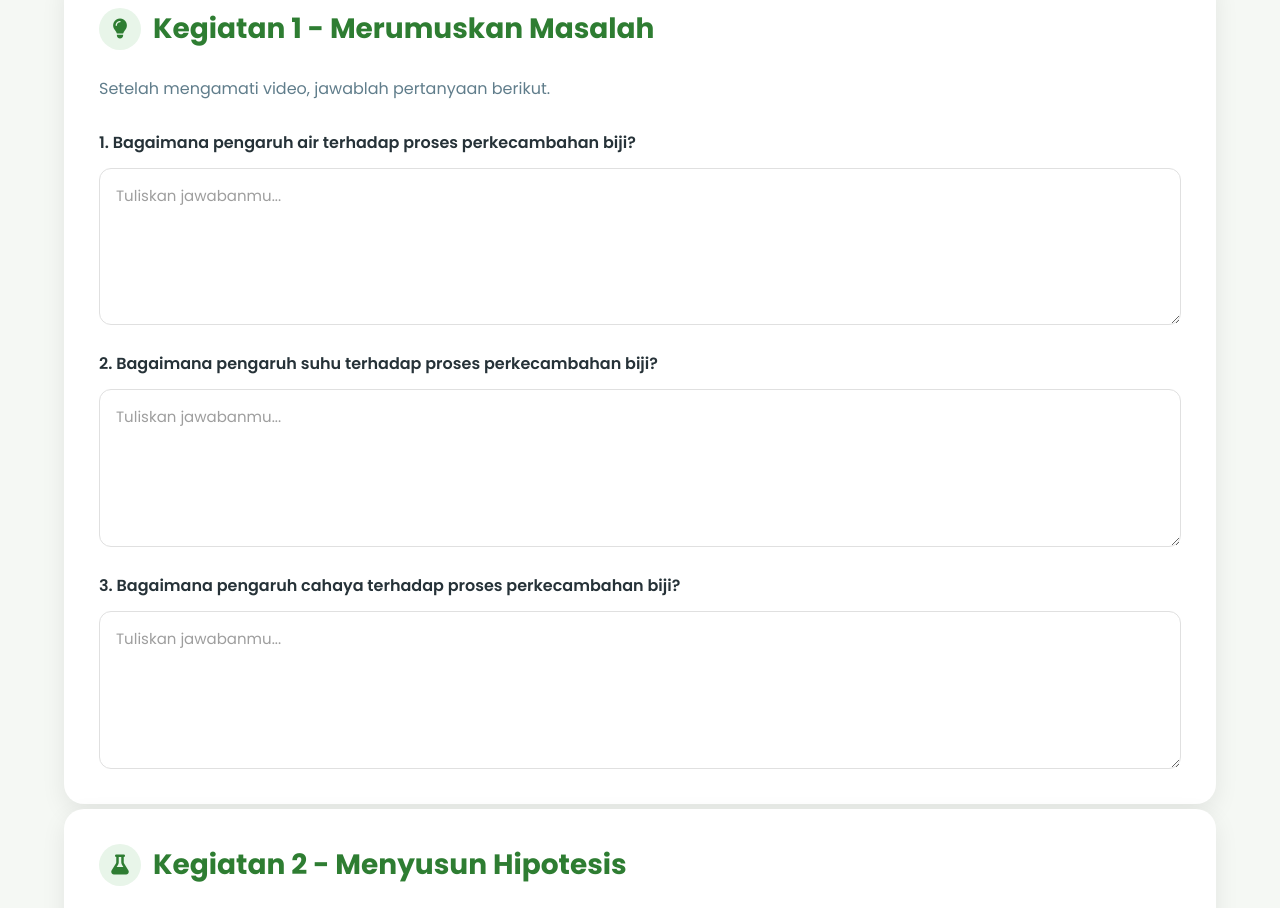
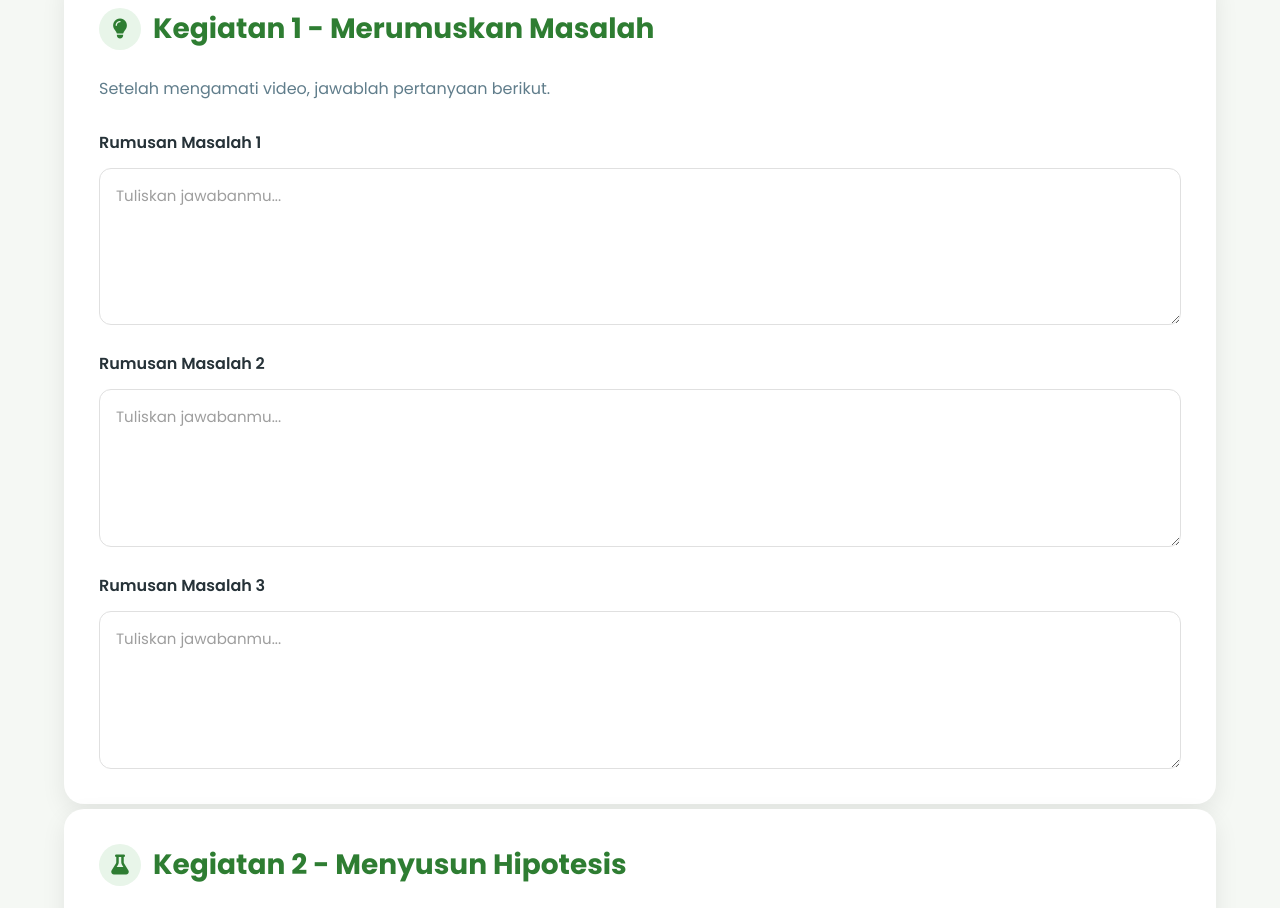
Before and after one commit to agiisttta/NexSeed, a plain HTML site: page frontend/html/lkpd.html in a window 1280 px wide. Shown: the part 2620-3528 px from the top of the page. Drawn offline with Linux system fonts and the light colour scheme; no server answers; sample sign-in values are in the browser's storage.

Commit message:
Update Rumusan Masalah

```diff
--- a/frontend/html/lkpd.html
+++ b/frontend/html/lkpd.html
@@ -383,7 +383,7 @@
 
         <label for="rumusan1">
 
-            1. Bagaimana pengaruh air terhadap proses perkecambahan biji?
+            Rumusan Masalah 1
 
         </label>
 
@@ -399,7 +399,7 @@
 
         <label for="rumusan2">
 
-            2. Bagaimana pengaruh suhu terhadap proses perkecambahan biji?
+            Rumusan Masalah 2
 
         </label>
 
@@ -415,7 +415,7 @@
 
         <label for="rumusan3">
 
-            3. Bagaimana pengaruh cahaya terhadap proses perkecambahan biji?
+            Rumusan Masalah 3
 
         </label>
 
```
